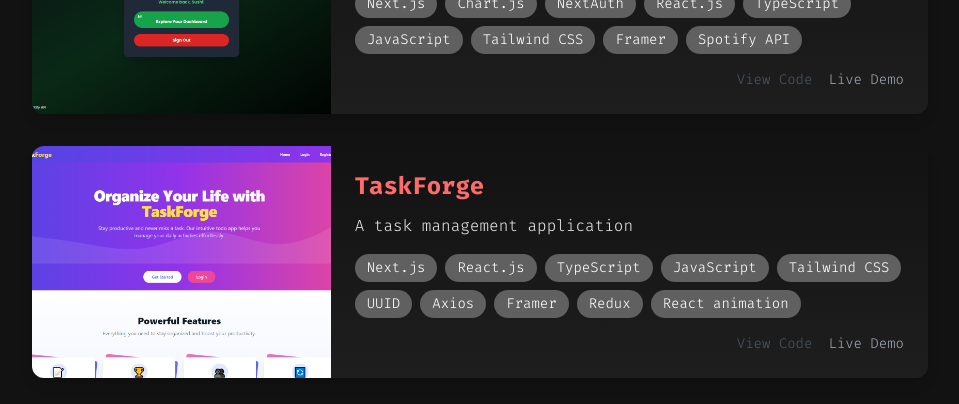
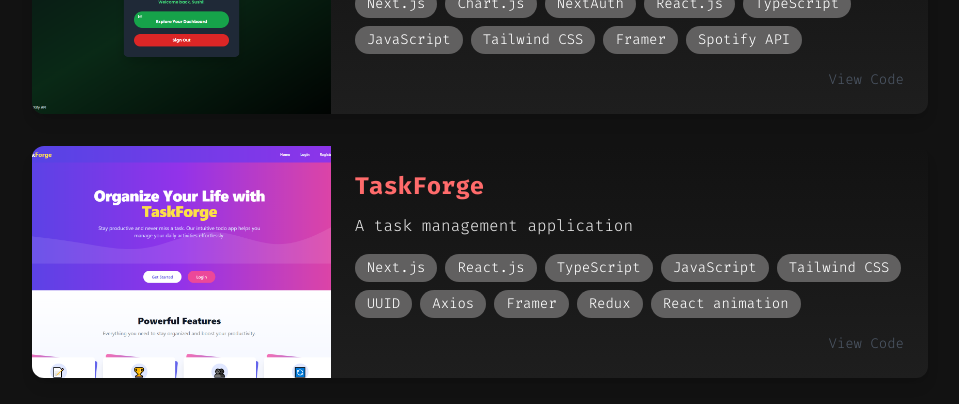
Before and after one commit to sage9705/portfolio, a Next.js app: page / in a window 1280 px wide. Shown: the part 2222-2626 px from the top of the page, without its empty margins (160-1119 px from the left). Built offline with nearby package versions, Linux system fonts and the light colour scheme.

Commit message:
lve demo under maintenance

```diff
--- a/src/app/components/projectcard.jsx
+++ b/src/app/components/projectcard.jsx
@@ -22,9 +22,9 @@
             <Link href={gitUrl} className="text-[#E0E0E0] hover:text-[#FF6B6B] transition-colors duration-300">
               <CodeBracketIcon className="h-10 w-10" />
             </Link>
-            <Link href={previewUrl} className="text-[#E0E0E0] hover:text-[#616060] transition-colors duration-300">
+            {/* <Link href={previewUrl} className="text-[#E0E0E0] hover:text-[#616060] transition-colors duration-300">
               <EyeIcon className="h-10 w-10" />
-            </Link>
+            </Link> */}
           </div>
         </motion.div>
       </div>
@@ -46,9 +46,9 @@
           <Link href={gitUrl} className="text-sm text-gray-600 hover:text-gray-400 transition-colors duration-300">
             View Code
           </Link>
-          <Link href={previewUrl} className="text-sm text-gray-400 hover:text-gray-600 transition-colors duration-300">
+          {/* <Link href={previewUrl} className="text-sm text-gray-400 hover:text-gray-600 transition-colors duration-300">
             Live Demo
-          </Link>
+          </Link> */}
         </div>
       </div>
     </motion.div>
```
